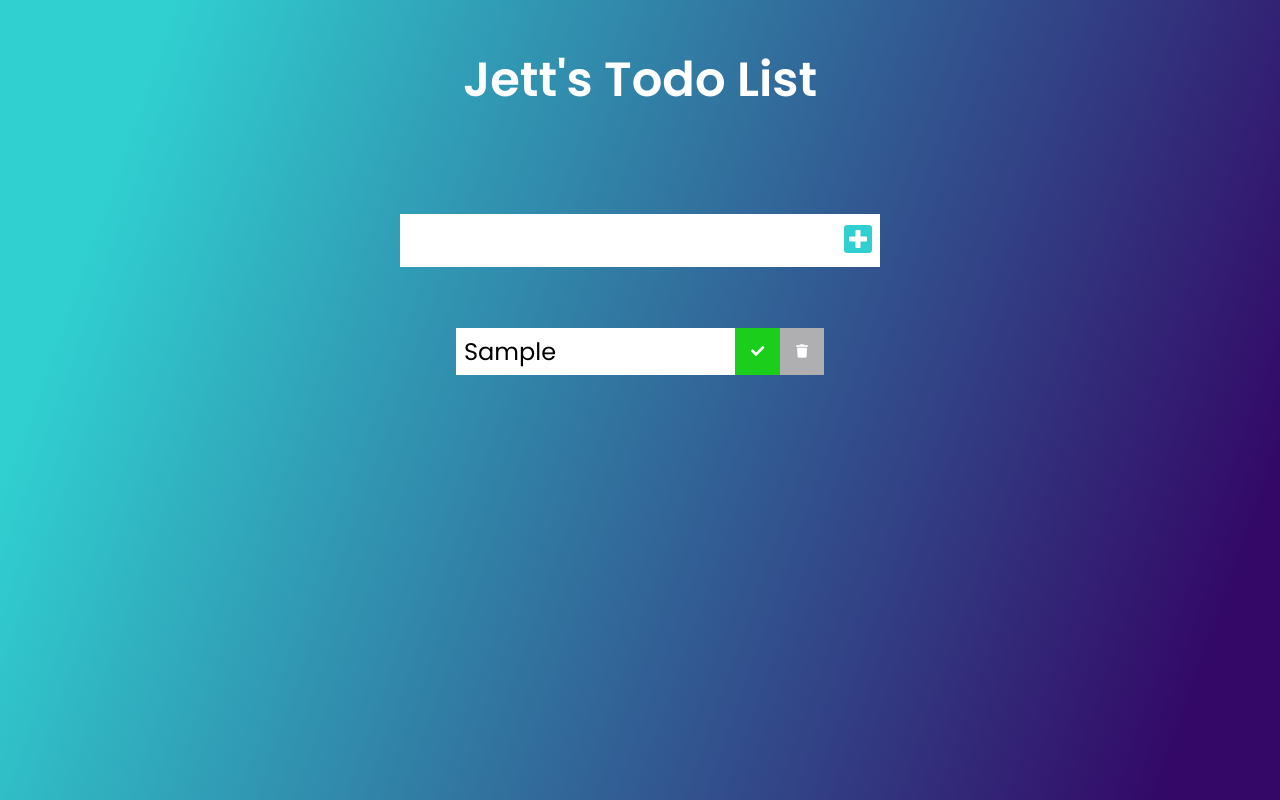
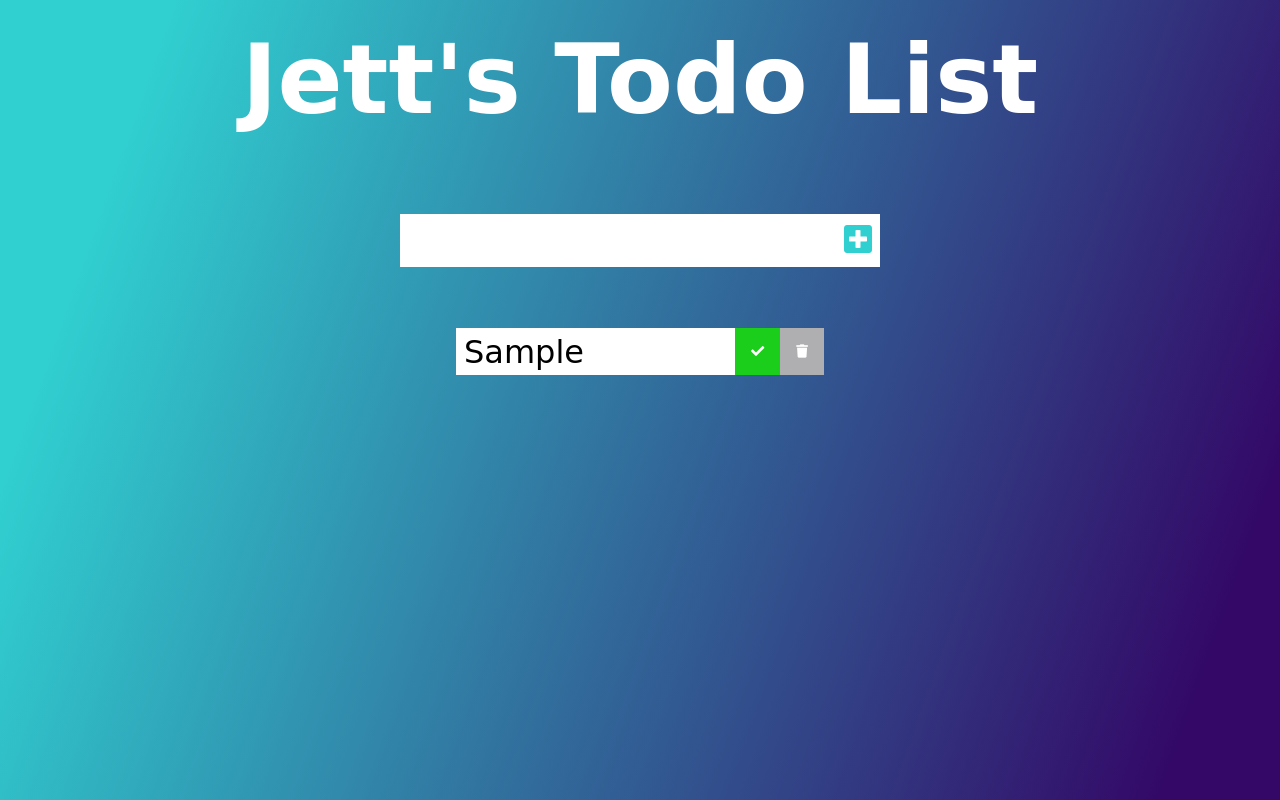
Before and after one commit to jettdembin/todoList, a plain HTML site: page index.html in a window 1280 px wide. Both pictures are taken after typing "Sample" into the empty fields and a click on the button 858 px from the left and 240 px from the top of the page. Drawn offline with Linux system fonts and the light colour scheme.

Commit message:
Update styles.css

```diff
--- a/styles.css
+++ b/styles.css
@@ -6,13 +6,13 @@
 
 body {
   background-image: linear-gradient( 109.6deg,  rgba(48,207,208,1) 11.2%, rgba(51,8,103,1) 92.5% );
-  font-family: "Poppins", sans-serif;
+  font-family: 'Meow Script', cursive;;
   color: white;
   min-height: 100vh;
 }
 
 header {
-  font-size: 1.5rem;
+  font-size: 3rem;
 }
 
 header,
@@ -58,7 +58,7 @@ form button:hover {
   margin: 0.5rem;
   background: white;
   color: black;
-  font-size: 1.5rem;
+  font-size: 2rem;
   display: flex;
   justify-content: space-between;
   align-items: center;
```
